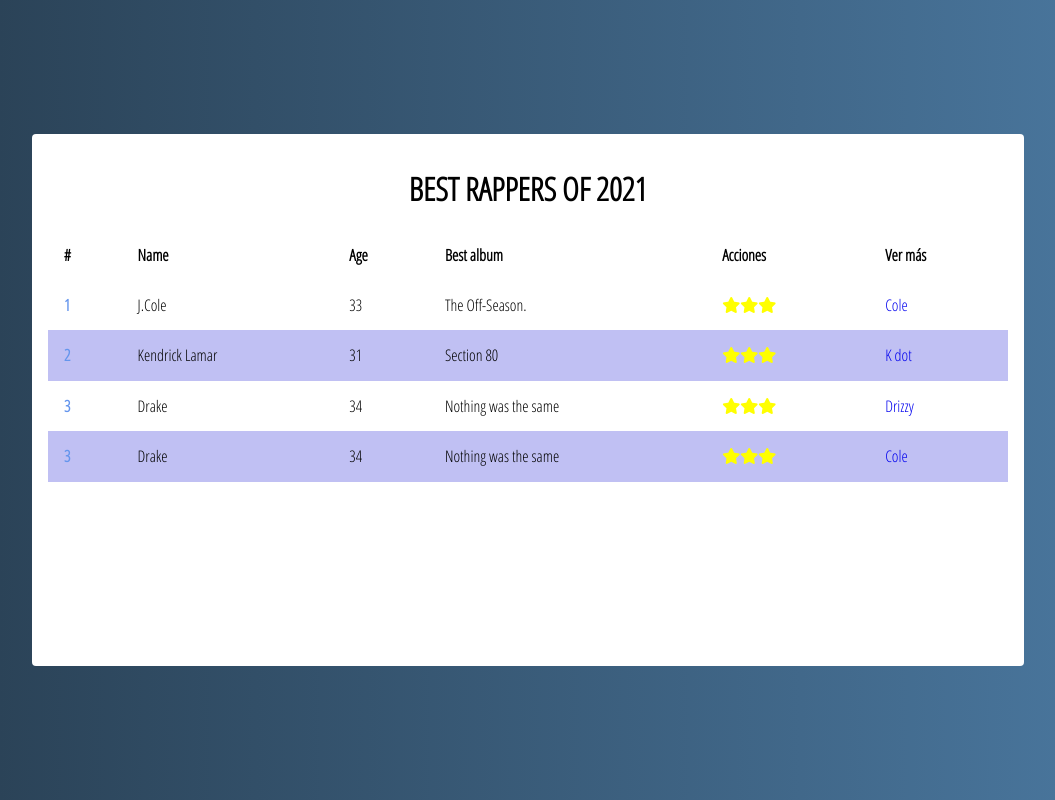
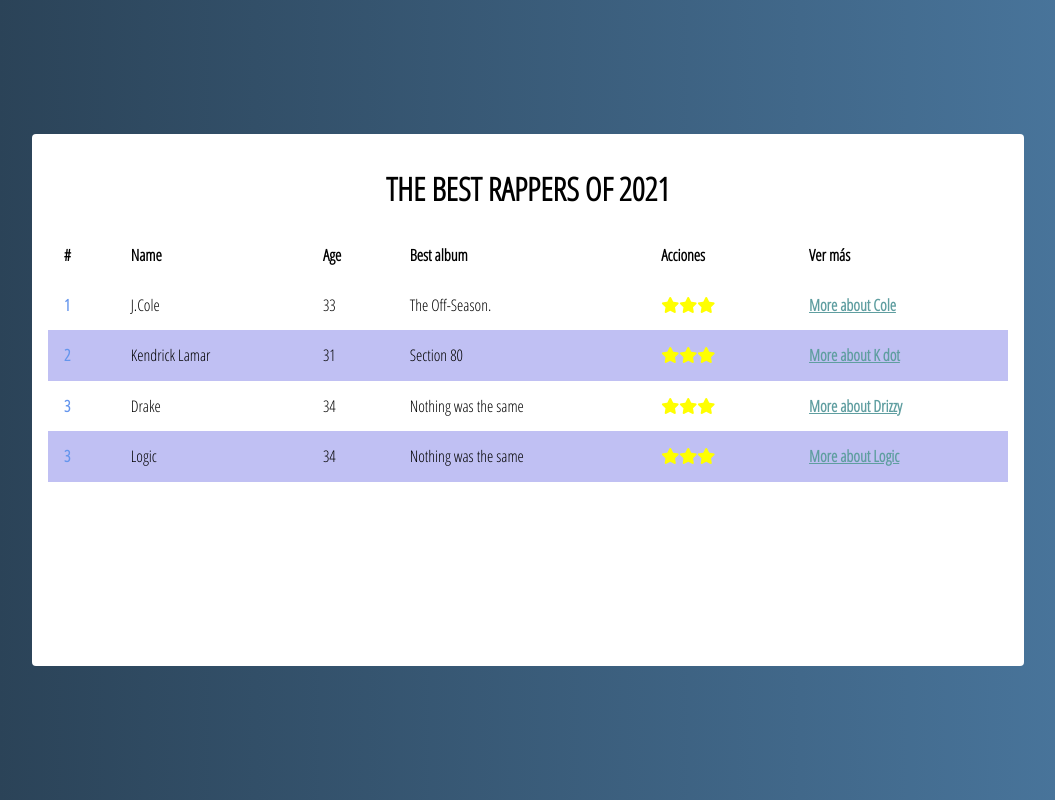
Before and after one commit to juuliocesar/juuliocesar.github.io, a plain HTML site: page hh/index.html in a window 1280 px wide. Shown: the whole page, without its empty margins (112-1167 px from the left). Drawn offline with nearby package versions, Linux system fonts and the light colour scheme.

Commit message:
Changes to the a elements

```diff
--- a/hh/assets/css/main.css
+++ b/hh/assets/css/main.css
@@ -15,7 +15,9 @@
     text-align: center;
 }
 a{
-    text-decoration: none;
+    font-weight: bold;
+    color:cadetblue;
+    font-size: 1em;
 }
 img{
     max-width: 100%;
--- a/hh/index.html
+++ b/hh/index.html
@@ -3,6 +3,7 @@
 <head>
     <meta charset="UTF-8">
     <meta http-equiv="X-UA-Compatible" content="IE=edge">
+    <meta name="description" content="By Julio Cesar">
     <meta name="viewport" content="width=device-width, initial-scale=1.0">
     <title>Hip Hop</title>
     <link rel="stylesheet" href="https://necolas.github.io/normalize.css/8.0.1/normalize.css">
@@ -15,7 +16,7 @@
     <div class="container">
         <div class="content">
             <header>
-                <h1 class="title">Best rappers of 2021</h1>
+                <h1 class="title">The Best rappers of 2021</h1>
             </header>
             <table class="table">
                 <thead>
@@ -33,7 +34,7 @@
                         <td>33</td>
                         <td>The Off-Season.</td>
                         <td><i class="fas fa-star"></i><i class="fas fa-star"></i><i class="fas fa-star"></i></td>
-                        <td><a href="./rappers/cole.html" target="_blank">Cole</a></td>
+                        <td><a href="./rappers/cole.html" target="_blank">More about Cole</a></td>
                     </tr>
                     <tr>
                         <td>2</td>
@@ -41,7 +42,7 @@
                         <td>31</td>
                         <td>Section 80</td>
                         <td><i class="fas fa-star"></i><i class="fas fa-star"></i><i class="fas fa-star"></i></td>
-                        <td><a href="./rappers/cole.html" target="_blank">K dot</a></td>
+                        <td><a href="./rappers/cole.html" target="_blank">More about K dot</a></td>
                     </tr>
                     <tr>
                         <td>3</td>
@@ -49,15 +50,15 @@
                         <td>34</td>
                         <td>Nothing was the same</td>
                         <td><i class="fas fa-star"></i><i class="fas fa-star"></i><i class="fas fa-star"></i></td>
-                        <td><a href="./rappers/cole.html" target="_blank">Drizzy</a></td>
+                        <td><a href="./rappers/cole.html" target="_blank">More about Drizzy</a></td>
                     </tr>
                     <tr>
                         <td>3</td>
-                        <td>Drake</td>
+                        <td>Logic</td>
                         <td>34</td>
                         <td>Nothing was the same</td>
                         <td><i class="fas fa-star"></i><i class="fas fa-star"></i><i class="fas fa-star"></i></td>
-                        <td><a href="./rappers/cole.html" target="_blank">Cole</a></td>
+                        <td><a href="./rappers/cole.html" target="_blank">More about Logic</a></td>
                     </tr>
                 </tbody>
             </table>
```
